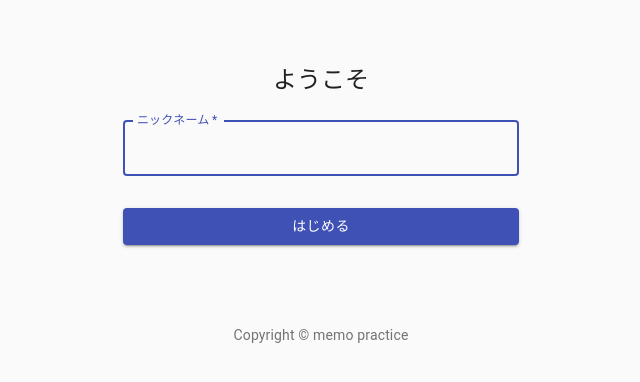
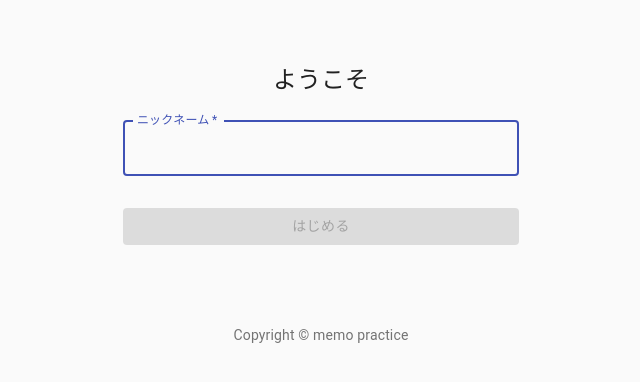
Before and after one commit to masaru-suzuki/memo, a React (Create React App) app: page / in a window 1280 px wide. Shown: the top 382 px of the page, without its empty margins (319-959 px from the left). Built offline with nearby package versions, Linux system fonts and the light colour scheme.

Commit message:
add: func (setName by clicing button)

```diff
--- a/src/components/SignIn.js
+++ b/src/components/SignIn.js
@@ -1,4 +1,4 @@
-import React from "react";
+import React, {useState, useEffect} from "react";
 import Button from "@material-ui/core/Button";
 import CssBaseline from "@material-ui/core/CssBaseline";
 import TextField from "@material-ui/core/TextField";
@@ -46,6 +46,18 @@
 
 export default function SignIn(props) {
 	const classes = useStyles();
+  const [disabled, toggleDisabled] = useState(true);
+  const [string, setString] = useState('');
+
+  //ニックネーム入力欄に文字が記入されていたら、buttonコンポーネントのdisabledをfalseにする
+  useEffect(() => {
+    //stringに値が入っていなかったら、disabledはtrue
+    const disabled = string === "";
+    //setStateでButtonコンポーネントに渡すdisabledをsettingする
+    toggleDisabled(disabled);
+    console.log(disabled, string)
+
+  },[string])
 
 	return (
 		<Container component="main" maxWidth="xs">
@@ -64,6 +76,7 @@
 						label="ニックネーム"
 						name="name"
 						autoFocus
+            onChange={(e) => setString(e.target.value)}
 					/>
 					<Button
 						type="submit"
@@ -71,6 +84,7 @@
 						variant="contained"
 						color="primary"
 						className={classes.submit}
+            disabled={disabled}
 					>
 						はじめる
 					</Button>
```
